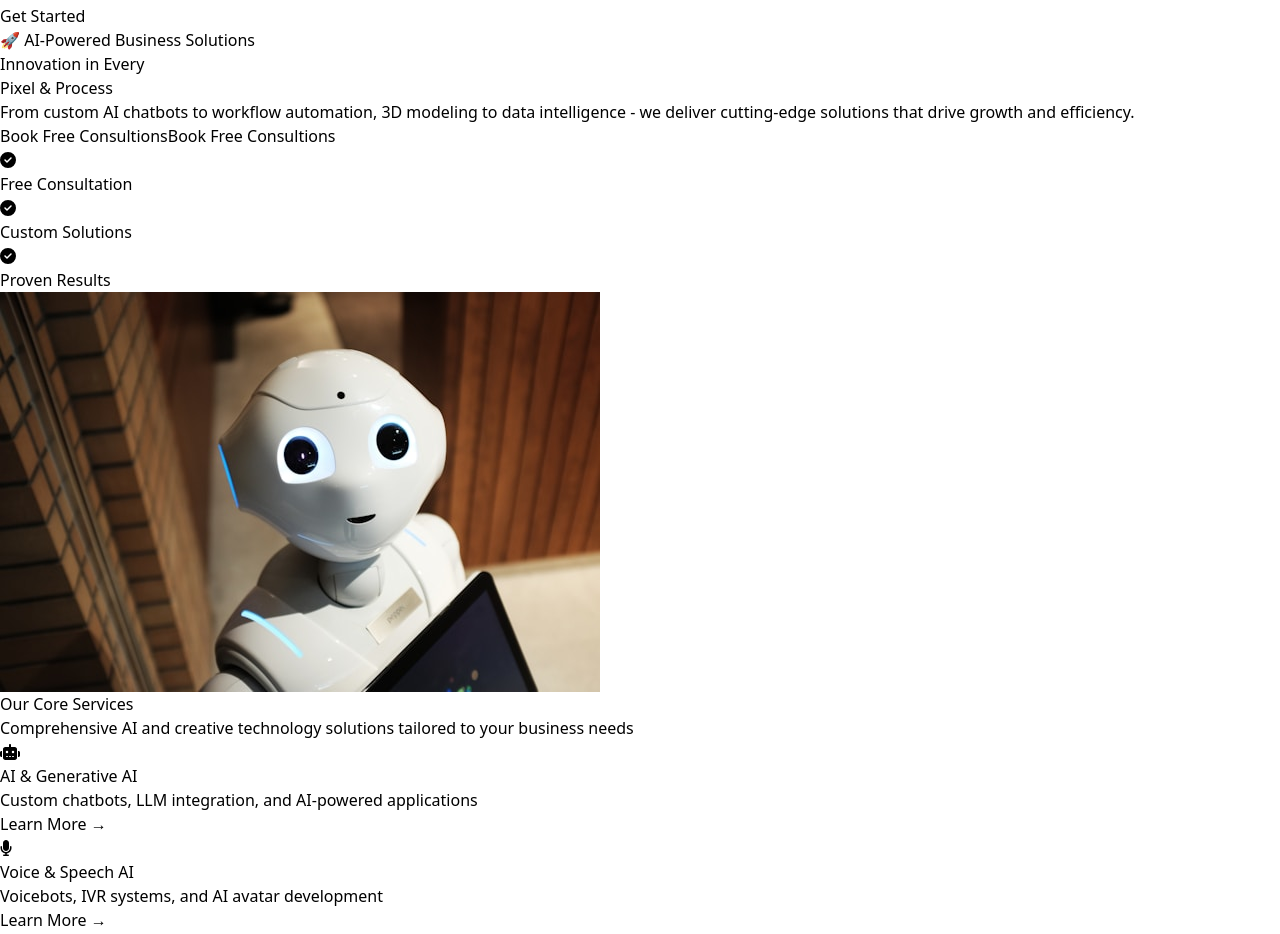
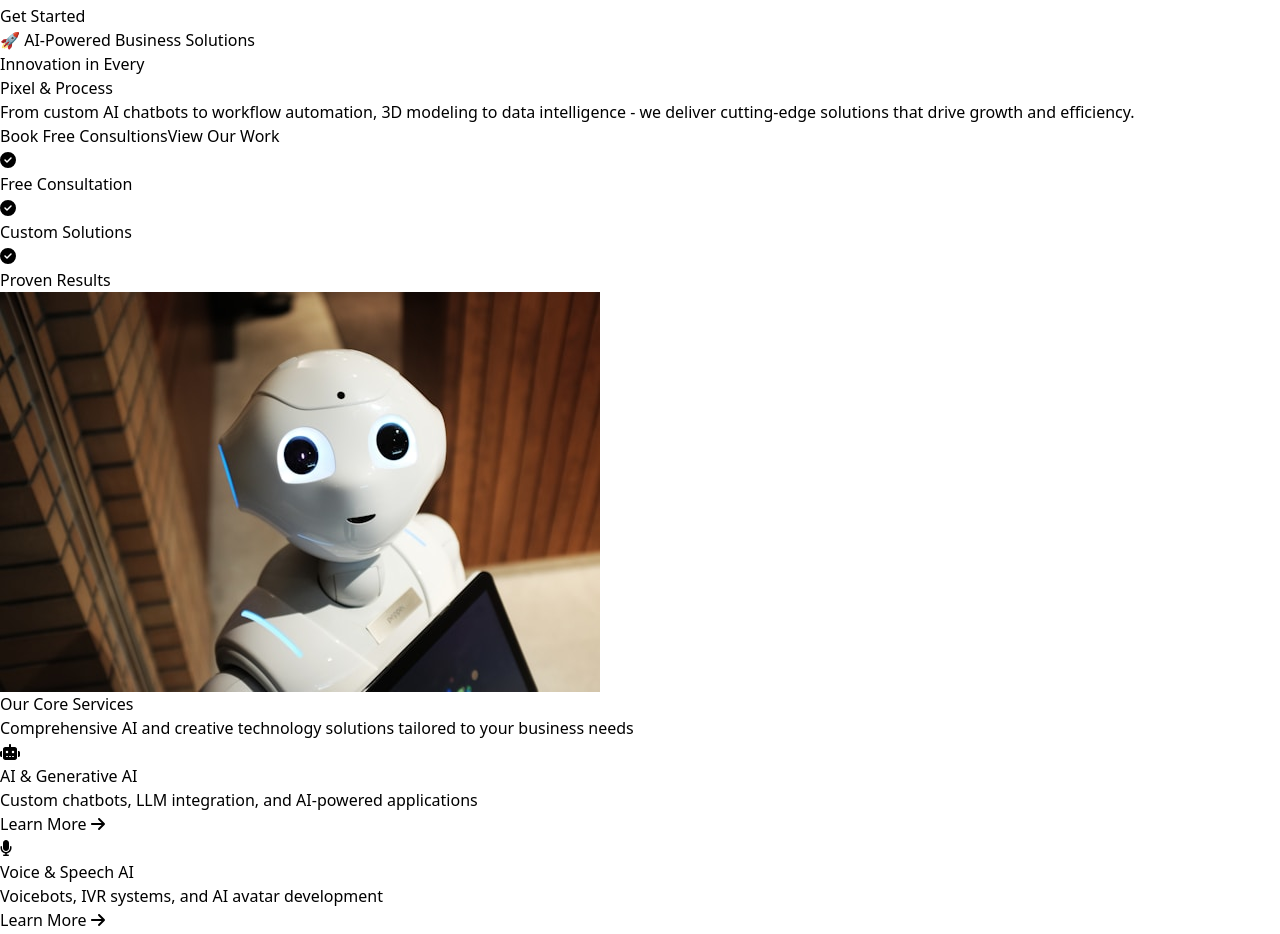
Before and after one commit to hasnain23233/techzoid_Intership_task, a React (Vite) app: page / in a window 1280 px wide. Shown: the part 1122-2056 px from the top of the page. Built offline with nearby package versions, Linux system fonts and the light colour scheme.

Commit message:
update the existing code of the webiste and create more attractive

```diff
--- a/src/components/serviceList.jsx
+++ b/src/components/serviceList.jsx
@@ -8,48 +8,58 @@ import {
     faPalette,
     faCode,
     faNetworkWired,
+    faArrowRight
 } from "@fortawesome/free-solid-svg-icons";
+import { Link } from "react-router-dom";
 
 const services = [
     {
         icon: faRobot,
         title: "AI & Generative AI",
         description: "Custom chatbots, LLM integration, and AI-powered applications",
+        link: '/service/ai-generative-ai'
     },
     {
         icon: faMicrophone,
         title: "Voice & Speech AI",
         description: "Voicebots, IVR systems, and AI avatar development",
+        link: '/services/voice-speech-ai'
     },
     {
         icon: faCube,
         title: "3D Modeling & AR/VR",
         description: "Character design, product renders, NFTs, and immersive experiences",
+        link: '/services/3d-modeling-ar-vr'
     },
     {
         icon: faUsers,
         title: "Consulting & Coaching",
         description: "Fiverr/Upwork setup, business strategy, and growth coaching",
+        link: '/services/consulting-coaching'
     },
     {
         icon: faBrain,
         title: "Machine Learning & Data Intelligence",
         description: "Predictive analysis, custom dashboards, and data insights",
+        link: '/services/machine-learning'
     },
     {
         icon: faPalette,
         title: "UI/UX & Frontend Development",
         description: "Web and mobile design, dashboard interfaces, user experience",
+        link: '/services/ui-ux-development'
     },
     {
         icon: faCode,
         title: "Python & Custom Automation",
         description: "Web scraping, APIs, backend tools, and automation scripts",
+        link: '/services/python-automation'
     },
     {
         icon: faNetworkWired,
         title: "AI + Workflow Automation",
         description: "Zapier, Make, n8n integration with CRM and API connections",
+        link: '/services/workflow-automation'
     },
 ];
 
@@ -59,21 +69,21 @@ export default function Services() {
             {services.map((service, index) => (
                 <div
                     key={index}
-                    className="bg-white flex items-center  rounded-xl text-start h-64 shadow-md border Container p-5 transition-all duration-300 ease-in-out transform hover:translate-y-2 cursor-pointer hover:shadow-xl"
+                    className="bg-white flex  rounded-xl text-start h-56 shadow-md border Container px-3 py-6 transition-all duration-300 ease-in-out transform hover:translate-y-2 cursor-pointer hover:shadow-xl"
                 >
                     <div>
                         <div className="text-blue-500 icon">
 
                             <FontAwesomeIcon icon={service.icon} className="text-2xl mb-4" />
                         </div>
-                        <h3 className="text-lg font-semibold mb-2">{service.title}</h3>
+                        <h3 className="font-semibold mb-2">{service.title}</h3>
                         <p className="text-gray-600 text-sm mb-4">{service.description}</p>
-                        <a
-                            href="#"
-                            className="text-blue-500 font-semibold hover:underline inline-flex items-center hover:text-green-400"
+                        <Link
+                            to={service.link}
+                            className="text-blue-500 font-semibold text-sm inline-flex items-center hover:text-green-400"
                         >
-                            Learn More <span className="ml-1">→</span>
-                        </a>
+                            Learn More <span className="ml-1"><FontAwesomeIcon icon={faArrowRight} /></span>
+                        </Link>
                     </div>
                 </div>
             ))}
--- a/src/page/home.jsx
+++ b/src/page/home.jsx
@@ -5,8 +5,16 @@ import { faCheckCircle } from '@fortawesome/free-solid-svg-icons'
 import Services from '../components/serviceList'
 import TestimonialSlider from '../components/slider'
 import Read from '../components/Read'
+import { useNavigate } from 'react-router-dom'
 
 const home = () => {
+    const navigate = useNavigate()
+    const handleChnage = () => {
+        navigate('/contact')
+    }
+    const handlePortFolioChnage = () => {
+        navigate('/portfolio')
+    }
     return (
         <div>
             <div className='lg:h-screen overflow-hidden h-[800px]  flex items-center justify-between bg-[#f4f9ff]'>
@@ -18,8 +26,8 @@ const home = () => {
                         </span></h1>
                         <p className='text-gray-700 lg:text-xl sm:text-md text-sm leading-loose mt-2'>From custom AI chatbots to workflow automation, 3D modeling to data intelligence - we deliver cutting-edge solutions that drive growth and efficiency.</p>
                         <div className='flex lg:flex-row flex-col mt-3 gap-3'>
-                            <button className="bg-gradient-to-r from-[#007BFF] to-[#00FFD1] text-white font-semibold py-2 px-4 rounded-lg  hover:opacity-90 transition">Book Free Consultions</button>
-                            <button className="hover:bg-gradient-to-r from-[#007BFF] to-[#00FFD1] border hover:text-white text-gray-700 font-semibold py-2 px-4 rounded-lg  hover:opacity-90 transition">Book Free Consultions</button>
+                            <button onClick={handleChnage} className="bg-gradient-to-r from-[#007BFF] to-[#00FFD1] hover:bg-white hover:text-gray-700 text-white font-semibold py-2 px-4 rounded-lg  hover:opacity-90 transition">Book Free Consultions</button>
+                            <button onClick={handlePortFolioChnage} className="hover:bg-gradient-to-r from-[#007BFF] to-[#00FFD1] border hover:text-white text-gray-700 font-semibold py-2 px-4 rounded-lg  hover:opacity-90 transition">View Our Work</button>
                         </div>
                         <div className='mt-5 flex text-sm gap-3'>
                             <p className='flex items-center gap-2'>
```
